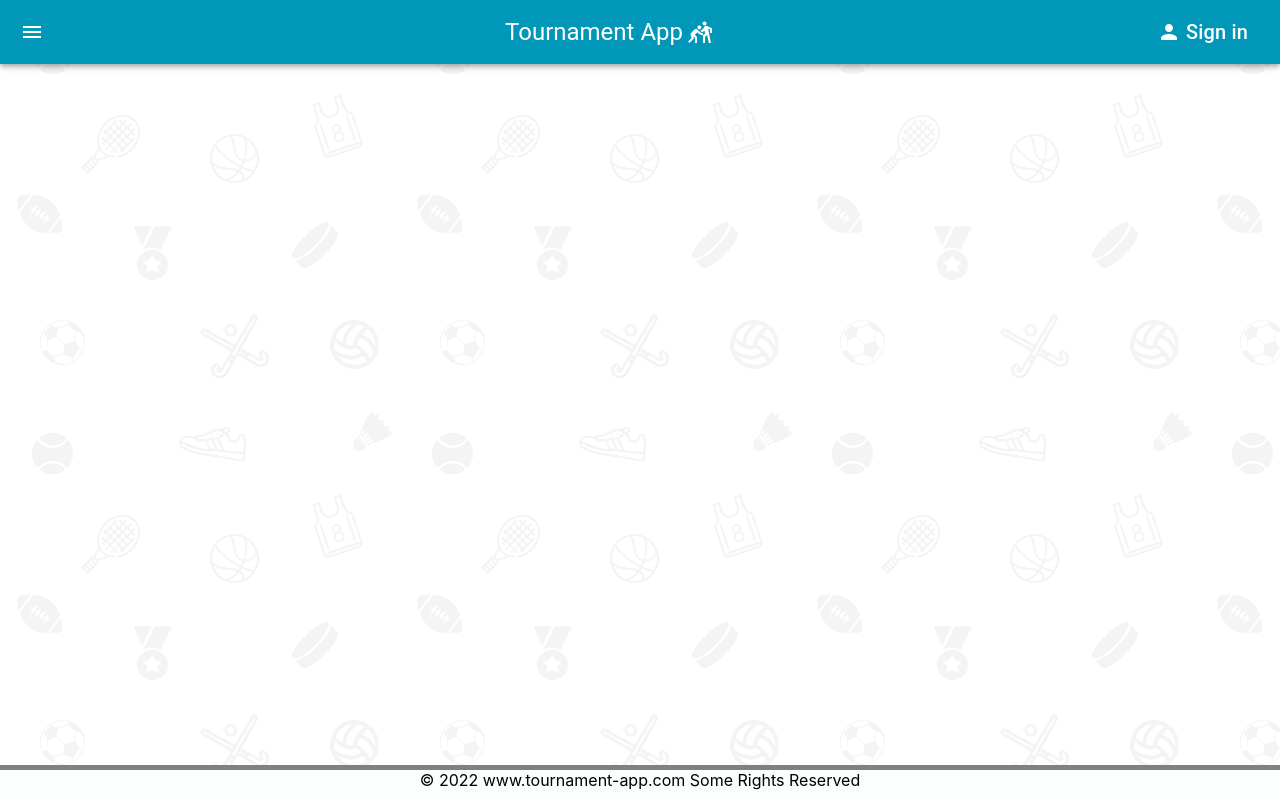
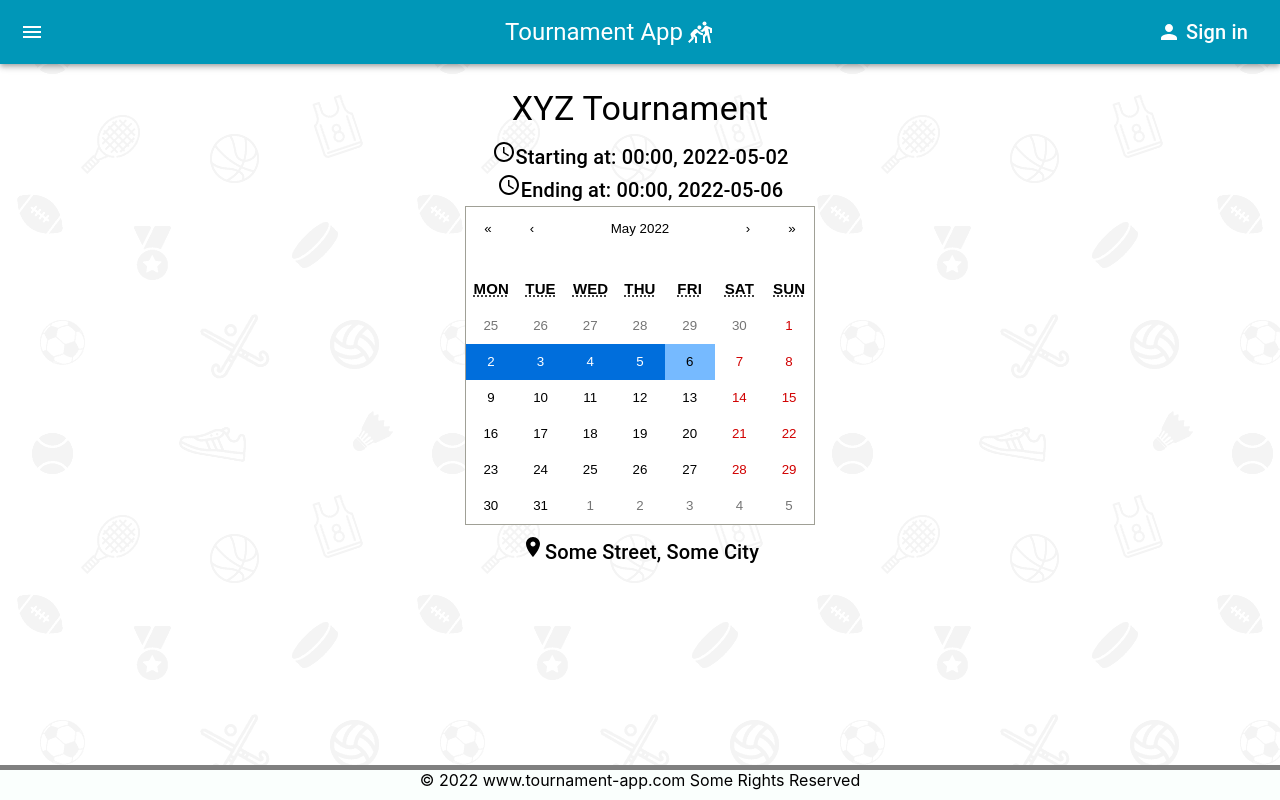
Before and after one commit to Workata/tournament-manager-frontend, a React (Create React App) app: page /tournamentInfo in a window 1280 px wide. Built offline with nearby package versions, Linux system fonts and the light colour scheme.

Commit message:
Base tournament information added along with calendar which shows tournament date range.

```diff
--- a/package.json
+++ b/package.json
@@ -14,7 +14,9 @@
     "@testing-library/react": "^12.1.4",
     "@testing-library/user-event": "^13.5.0",
     "date-fns": "^2.28.0",
+    "moment": "^2.29.3",
     "react": "^17.0.2",
+    "react-calendar": "^3.7.0",
     "react-d3-tree": "^3.3.2",
     "react-dom": "^17.0.2",
     "react-router-dom": "^6.2.2",
@@ -24,7 +26,7 @@
     "web-vitals": "^2.1.4"
   },
   "scripts": {
-    "start": "CHOKIDAR_USEPOLLING=true react-scripts start",
+    "start": "react-scripts start",
     "build": "react-scripts build",
     "test": "react-scripts test",
     "eject": "react-scripts eject",
--- a/src/App.js
+++ b/src/App.js
@@ -18,6 +18,7 @@ import Brackets from "./pages/Brackets";
 import Participants from "./pages/Participants";
 import AddParticipants from "./pages/AddParticipants";
 import Standings from "./pages/Standings";
+import TournamentInfo from "./pages/TournamentInfo";
 
 function App() {
 
@@ -81,6 +82,7 @@ function App() {
             <Route exact path="/participants" element={<Participants />} />
             <Route exact path="/addParticipants" element={<AddParticipants />} />
             <Route exact path="/standings" element={<Standings/>} />
+            <Route exact path="/tournamentInfo" element={<TournamentInfo/>} />
           </Routes>
         </Main>
 
--- a/src/components/Sidebar.js
+++ b/src/components/Sidebar.js
@@ -113,14 +113,14 @@ export default function Sidebar(props) {
       <Divider />
 
       <List>
-        <ListItem button onClick={ () => {return navigate("/info")} }>
+        <ListItem button onClick={ () => {return navigate("/tournamentInfo")} }>
           <ListItemIcon>
             <InfoIcon/>
           </ListItemIcon>
           <ListItemText primary={"Tournament Info"} />
         </ListItem>
 
-        <ListItem button onClick={ () => {return navigate("/info")} }>
+        <ListItem button onClick={ () => {return navigate("/appInfo")} }>
           <ListItemIcon>
             <InfoIcon/>
           </ListItemIcon>
--- /dev/null
+++ b/src/css/tournamentInfo.css
@@ -0,0 +1,4 @@
+.torunamentInfo-calendar {
+    margin-left: auto;
+    margin-right: auto;
+}
--- /dev/null
+++ b/src/models/Tournament.js
@@ -0,0 +1,9 @@
+export class Tournament {
+      constructor({id,name, startDate, endDate, location}) {
+        this.id = id;
+        this.name = name;
+        this.startDate = new Date(startDate);
+        this.endDate = new Date(endDate);
+        this.location = location;
+      };
+}
--- /dev/null
+++ b/src/pages/TournamentInfo.js
@@ -0,0 +1,93 @@
+import React, { useState, useEffect } from "react";
+import { Tournament } from "../models/Tournament";
+import { Box, Typography, CircularProgress } from "@mui/material";
+import Calendar from "react-calendar";
+import "react-calendar/dist/Calendar.css";
+import "../css/tournamentInfo.css";
+import LocationOnIcon from "@mui/icons-material/LocationOn";
+import AccessTimeIcon from '@mui/icons-material/AccessTime';
+import Moment from 'moment';
+
+export default function TournamentInfo() {
+  const [tournamentInfo, setTournamentInfo] = useState();
+
+  useEffect(() => {
+    var data = {
+      id: 1,
+      name: "XYZ Tournament",
+      startDate: "2022-05-02",
+      endDate: "2022-05-06",
+      location: "Some Street, Some City",
+    };
+
+    setTournamentInfo(new Tournament(data));
+  }, []);
+
+  if (!tournamentInfo) {
+    return (
+      <Box
+        sx={{
+          width: "50%",
+          marginLeft: "auto",
+          marginRight: "auto",
+        }}
+      >
+        <Typography
+          variant="h4"
+          sx={{
+            textAlign: "center",
+          }}
+        >
+          <CircularProgress sx={{ color: "primary.turquoise" }} />
+        </Typography>
+      </Box>
+    );
+  }
+
+  return (
+    <Box
+      sx={{
+        width: "80%",
+        marginLeft: "auto",
+        marginRight: "auto",
+      }}
+    >
+      <Typography
+        variant="h4"
+        sx={{
+          textAlign: "center",
+        }}
+      >
+        {tournamentInfo.name}
+      </Typography>
+      <Typography
+        variant="h6"
+        sx={{
+          textAlign: "center",
+          marginTop: "10px",
+        }}
+      >
+        <div>
+          <AccessTimeIcon/>
+          Starting at: {Moment(tournamentInfo.startDate).format('HH:mm, YYYY-MM-DD')}
+        </div>
+
+        <div>
+          <AccessTimeIcon/>
+          Ending at: {Moment(tournamentInfo.endDate).format('HH:mm, YYYY-MM-DD')}
+        </div>
+
+        <Calendar
+          className="torunamentInfo-calendar"
+          value={[tournamentInfo.startDate, tournamentInfo.endDate]}
+        />
+        <LocationOnIcon
+          sx={{
+            marginTop: "10px"
+          }}
+        />
+        {tournamentInfo.location}
+      </Typography>
+    </Box>
+  );
+}
```
Also changed, not shown: src/pages/Standings.js (+0 -8 lines), 1 other file (tests, documents, lock files or other folders).
